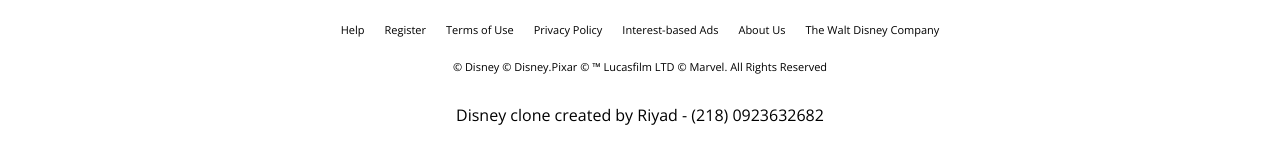
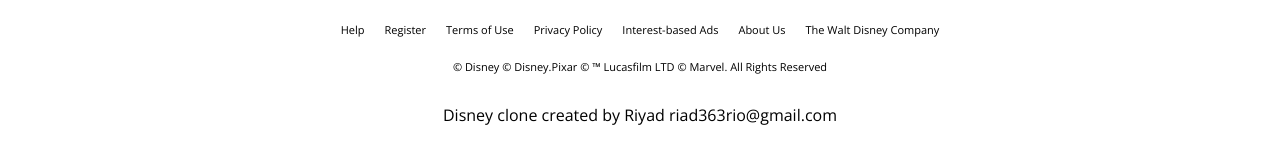
Before and after one commit to Rio363/Disney-clone, a plain HTML site: page index.html in a window 1280 px wide. Shown: the part 3261-3425 px from the top of the page. Drawn offline with nearby package versions, Linux system fonts and the light colour scheme.

Commit message:
updated email in index.html

```diff
--- a/index.html
+++ b/index.html
@@ -287,7 +287,7 @@
         </div>
 
         <div class="copy-right">
-          Disney clone created by Riyad - (218) 0923632682
+          Disney clone created by Riyad riad363rio@gmail.com
         </div>
       </div>
     </footer>
```
